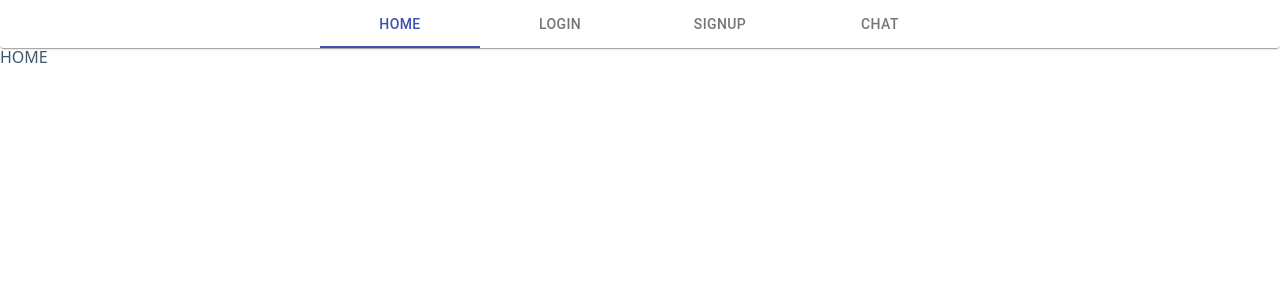
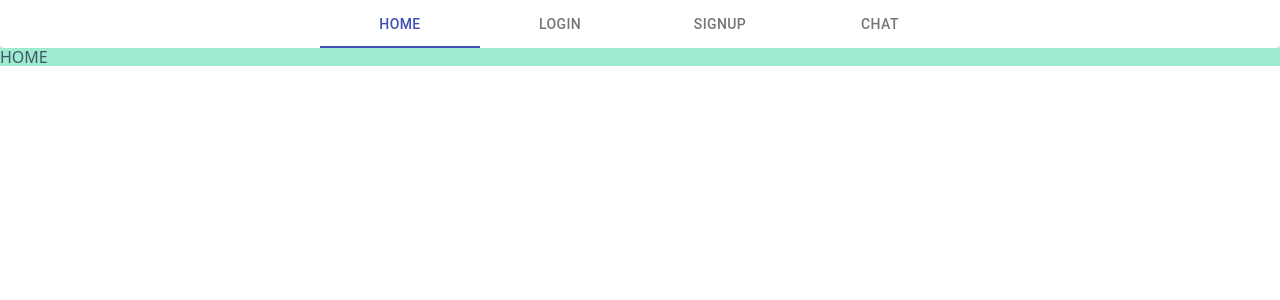
Before and after one commit to WictorSundstrom/MERN-Chat-Group, a React (Create React App) app in the folder frontend-react/: page / in a window 1280 px wide. Shown: the top 300 px of the page. Built offline with nearby package versions, Linux system fonts and the light colour scheme.

Commit message:
Update Home.js

```diff
--- a/frontend-react/src/Components/Home.js
+++ b/frontend-react/src/Components/Home.js
@@ -4,7 +4,7 @@ class Home extends React.Component {
 
     render() {
         return (
-            <div>
+            <div className='bg-light-green'>
                 HOME
             </div>
         )
```
